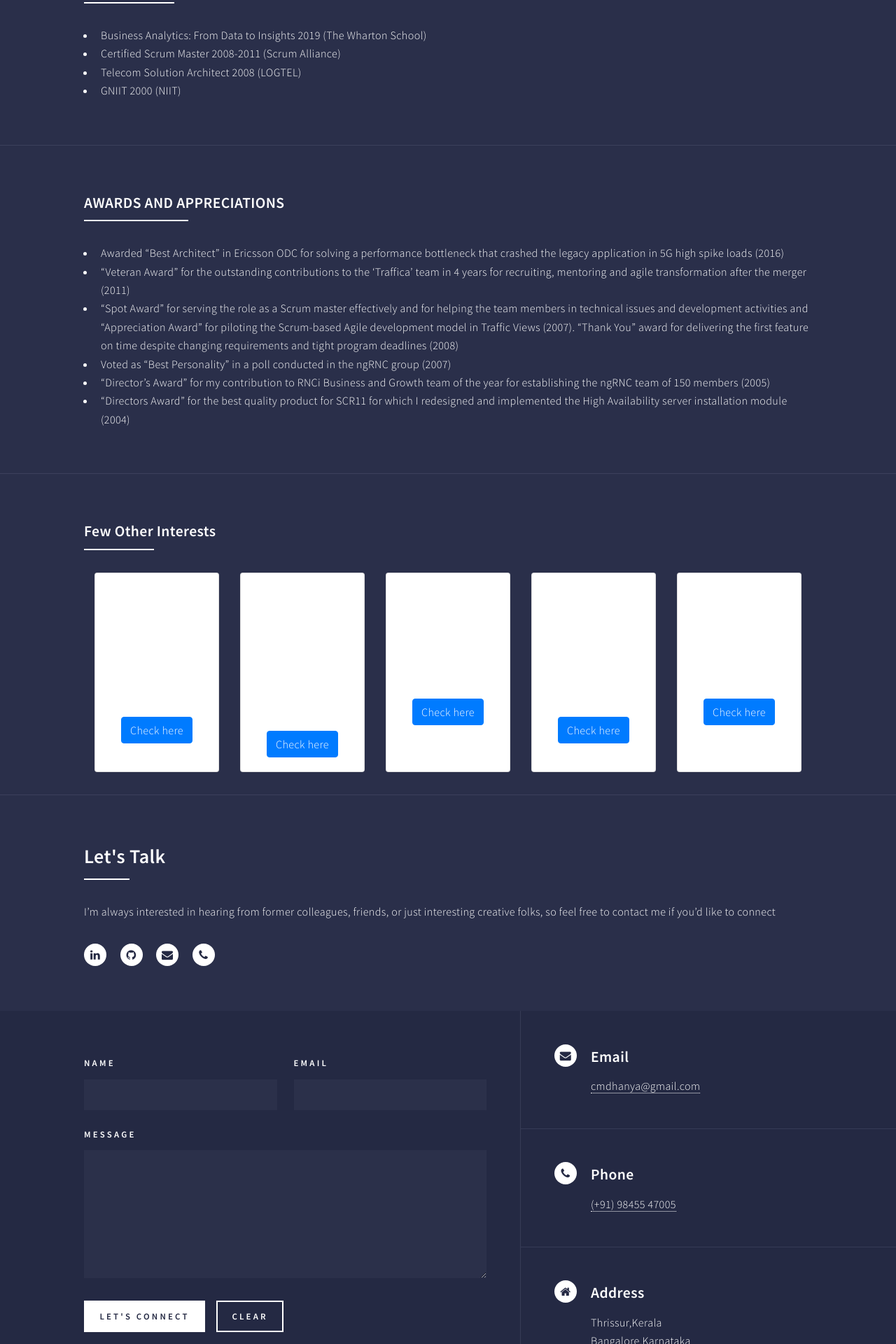
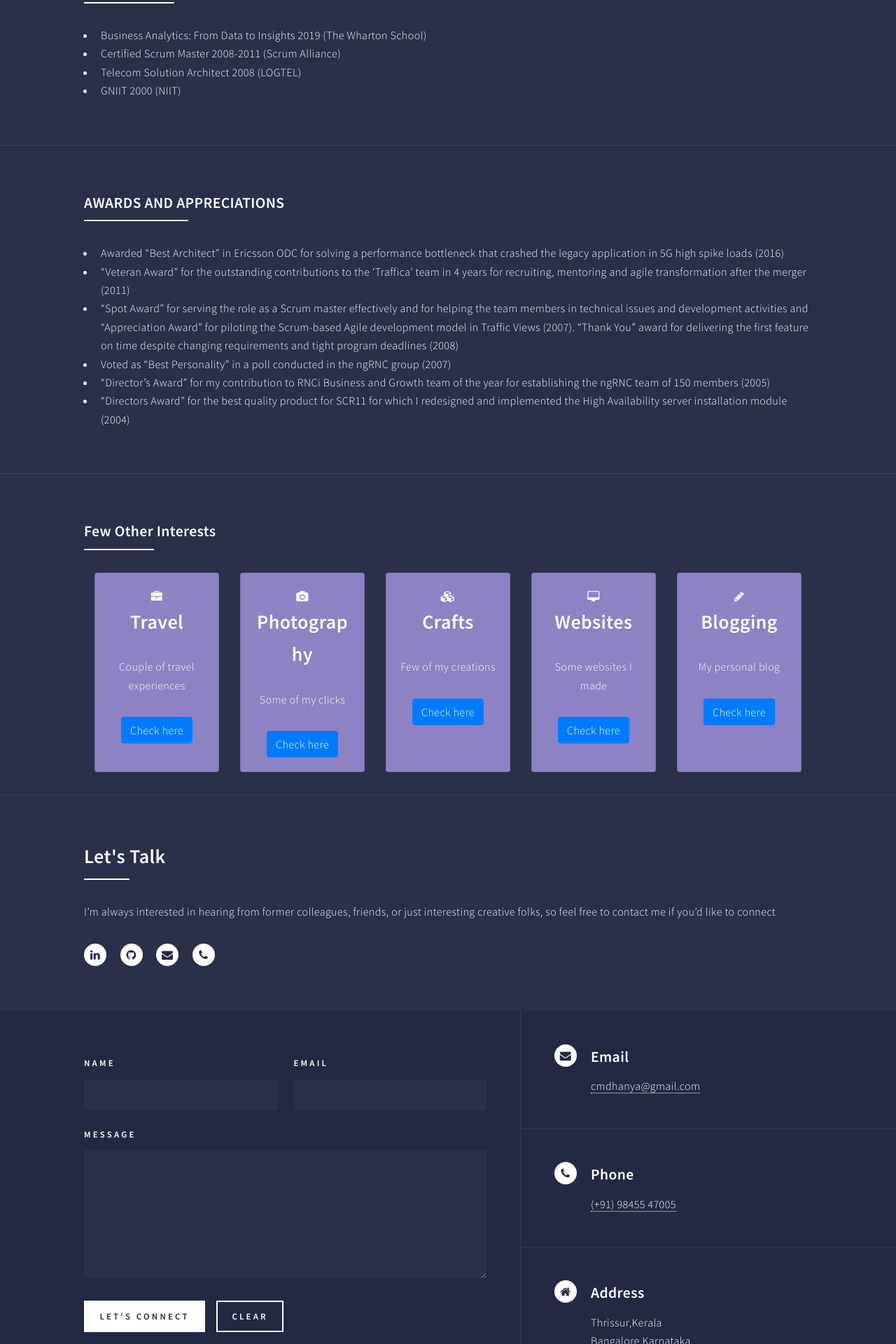
Before and after one commit to dhanyacm/dhanyacm, a Jekyll site: the page built from resume.html, in a window 1280 px wide. Shown: the part 1991-3911 px from the top of the page at 70% size. Built offline with Jekyll 4.4.1, drawn with Linux system fonts in a browser that asks for light colours; a script that is not in the unit is left out.

Commit message:
Update timeline.css

```diff
--- a/css/timeline.css
+++ b/css/timeline.css
@@ -48,3 +48,8 @@
   -webkit-transform: rotate(90deg);
   transform: rotate(90deg);
 }
+
+
+.bg-card {
+    background-color: #8d82c4;
+}
```
